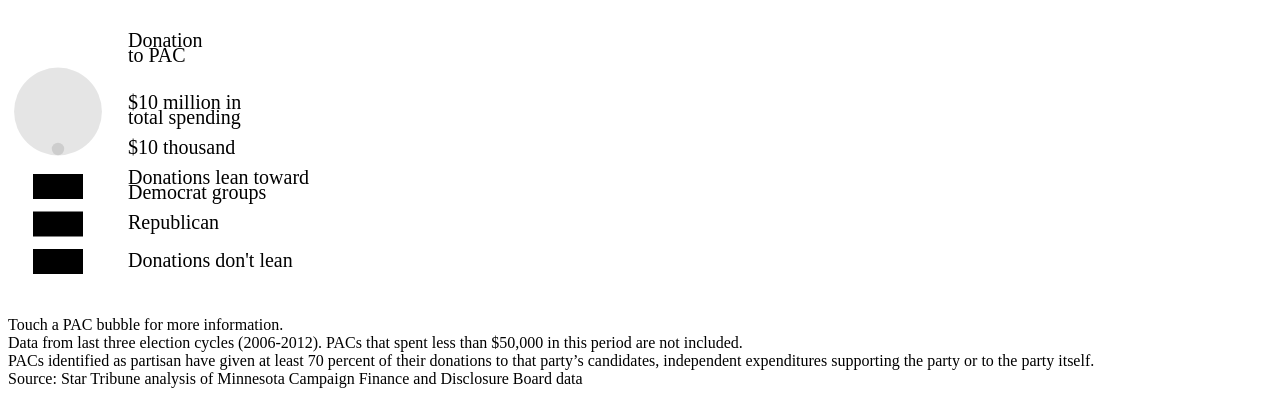
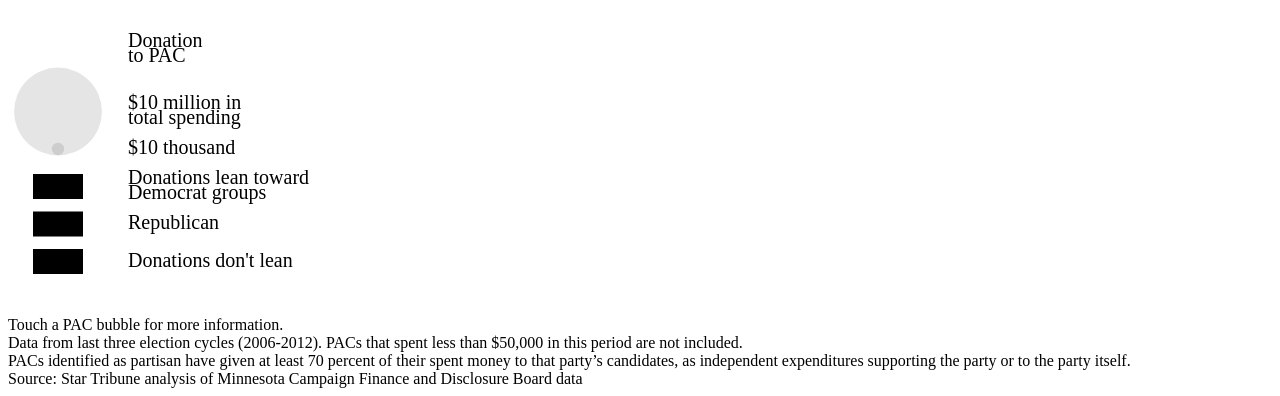
Before and after one commit to kevinschaul/inter-pac-spending, a PHP site: page / in a window 1280 px wide. Shown: the part 837-1233 px from the top of the page. Run offline with PHP 8.4, Linux system fonts and the light colour scheme; data that the repository does not hold is empty.

Commit message:
Language tweaks

```diff
--- a/public/index.php
+++ b/public/index.php
@@ -379,7 +379,7 @@
   </div>
 
   <div class='notes'>Data from last three election cycles (2006-2012). PACs that spent less than $50,000 in this period are not included.</div>
-  <div class='notes'>PACs identified as partisan have given at least 70 percent of their donations to that party&rsquo;s candidates, independent expenditures supporting the party or to the party itself.</div>
+  <div class='notes'>PACs identified as partisan have given at least 70 percent of their spent money to that party&rsquo;s candidates, as independent expenditures supporting the party or to the party itself.</div>
   <div class='notes'>Source: Star Tribune analysis of Minnesota Campaign Finance and Disclosure Board data</div>
 </div>
 
```
